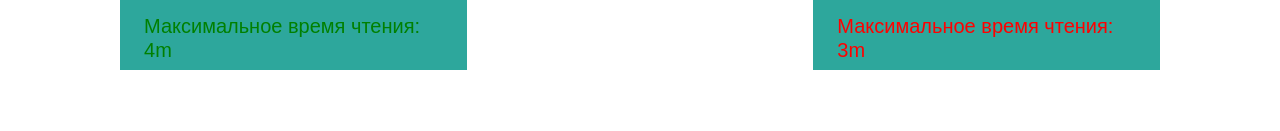
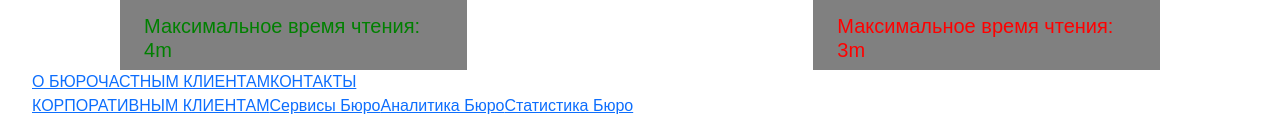
Before and after one commit to dart95/VKR-ver2, a React (Create React App) app in the folder my-app/: page /account in a window 1280 px wide. Shown: the part 1925-2056 px from the top of the page. Before the commit the page ends 1995 px from the top, so only its background shows below. Built offline with nearby package versions, Linux system fonts and the light colour scheme.

Commit message:
add maket footer

```diff
--- /dev/null
+++ b/my-app/src/Components/About.jsx
@@ -0,0 +1,7 @@
+import React from "react";
+
+export default function About() {
+  <div>
+    <div>darttt</div>
+  </div>;
+}
--- a/my-app/src/Components/App.jsx
+++ b/my-app/src/Components/App.jsx
@@ -11,6 +11,7 @@ import Actual from "../Components/Actual";
 import Sports from "./Sports";
 import { Account } from "./Account";
 import Registrationpage from "./Registrationpage";
+import About from "../Components/About";
 
 function App(props) {
   /*const [ntitle, setNtitle] = useState();
@@ -60,6 +61,23 @@ function App(props) {
             <Registrationpage />
           </Route>
         </Switch>
+
+        <div color="primary">
+          <ul>
+            <li>
+              <a href="">О БЮРО</a>
+              <a href="">ЧАСТНЫМ КЛИЕНТАМ</a>
+              <a href="">КОНТАКТЫ </a>
+            </li>
+            <li>
+              <a href="">КОРПОРАТИВНЫМ КЛИЕНТАМ</a>
+              <a href="">Сервисы Бюро</a>
+              <a href="">Аналитика Бюро</a>
+              <a href="">Статистика Бюро</a>
+            </li>
+            <li></li>
+          </ul>
+        </div>
       </div>
     </BrowserRouter>
   );
--- a/my-app/src/css/General.css
+++ b/my-app/src/css/General.css
@@ -7,3 +7,8 @@
   width: 80%;
   padding-top: 10px;
 }
+li {
+  display: block;
+  clear: both;
+  list-style-type: none;
+}
--- a/my-app/src/css/Statistic.css
+++ b/my-app/src/css/Statistic.css
@@ -5,5 +5,5 @@
 }
 
 .statcontainer {
-  background-color: #2da79c;
+  background-color: grey;
 }
```
